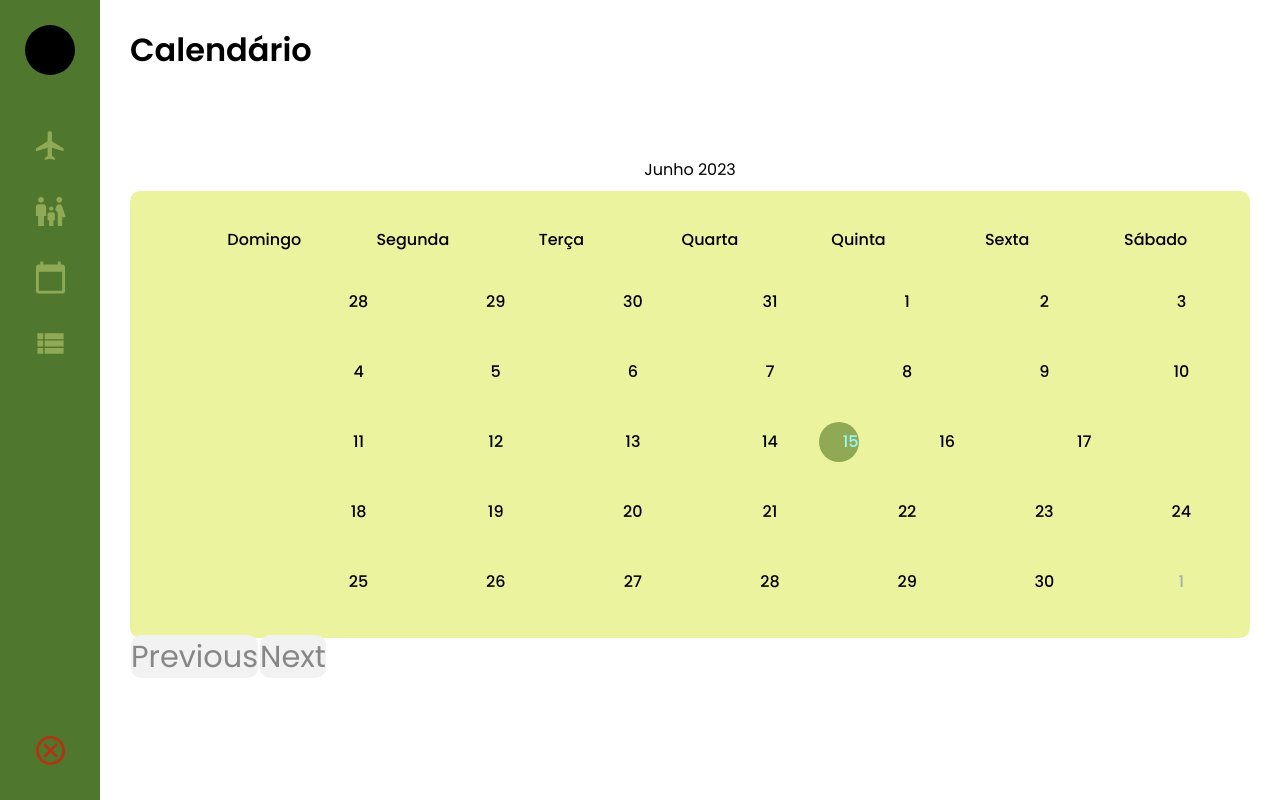
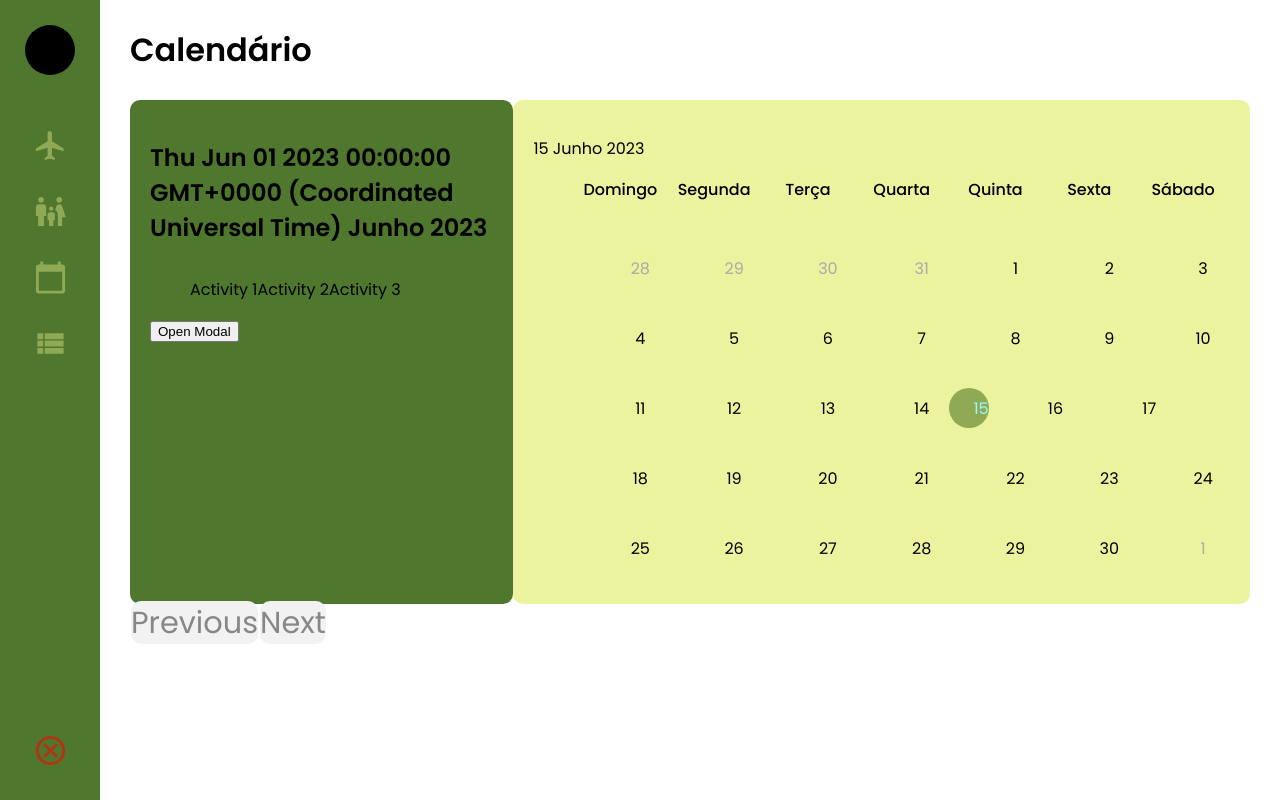
Before and after one commit to mdsreq-fga-unb/2023.1-MoViagem, a React (Vite) app in the folder client/: page /travel in a window 1280 px wide. Built offline with nearby package versions, Linux system fonts and the light colour scheme; no server answers.

Commit message:
refactor component to include sidebar activities for selected date

```diff
--- a/client/src/pages/Travels/Calendar/index.tsx
+++ b/client/src/pages/Travels/Calendar/index.tsx
@@ -6,6 +6,7 @@ import styles from "./styles.module.scss";
 const Calendar: React.FC = () => {
   const date = useMemo(() => new Date(), []);
   const [currentDate, setCurrentDate] = useState("");
+  const [currentDateForSidebar, setCurrentDateForSidebar] = useState("");
   const [daysTag, setDaysTag] = useState("");
   const [currMonth, setCurrMonth] = useState<number>(date.getMonth());
   const [showModal, setShowModal] = useState(false);
@@ -44,7 +45,7 @@ const Calendar: React.FC = () => {
 
     for (let i = firstDayOfMonth; i > 0; i--) {
       days.push(
-        <li key={`prev-${i}`} className="inactive">
+        <li key={`prev-${i}`} className={styles.inactive}>
           {lastDateOfLastMonth - i + 1}
         </li>
       );
@@ -55,10 +56,16 @@ const Calendar: React.FC = () => {
         i === date.getDate() &&
         currMonth === date.getMonth() &&
         date.getFullYear() === date.getFullYear()
-          ? "active"
+          ? styles.active
           : "";
       days.push(
-        <li key={`curr-${i}`} className={styles[isToday]} onClick={() => handleDayClick(i)}>
+        <li
+          key={`curr-${i}`}
+          className={styles.days + " " + isToday}
+          onClick={() => {
+            handleDayClick(i);
+          }}
+        >
           {i}
         </li>
       );
@@ -72,7 +79,18 @@ const Calendar: React.FC = () => {
       );
     }
 
-    setCurrentDate(`${months[currMonth]} ${currYearRef.current}`);
+    const currentMonth = months[currMonth];
+    const currentDay = date.getDate();
+
+    const selectedDateEvent = new Date(currYearRef.current, currMonth);
+    const currentDayForSidebar = selectedDateEvent;
+
+    setSelectedDate(selectedDateEvent);
+    setCurrentDateForSidebar(`${currentDayForSidebar} ${months[currMonth]} ${currYearRef.current}`);
+
+    console.log("Day clicked:", selectedDate);
+
+    setCurrentDate(`${currentDay} ${months[currMonth]} ${currYearRef.current}`);
     setDaysTag(ReactDOMServer.renderToString(<ul>{days}</ul>));
   }, [currMonth, date]);
 
@@ -102,6 +120,10 @@ const Calendar: React.FC = () => {
     [date]
   );
 
+  const handleModalOpen = () => {
+    setShowModal(true);
+  };
+
   return (
     <>
       <div className={styles.pageContainer}>
@@ -109,14 +131,21 @@ const Calendar: React.FC = () => {
           {showModal && (
             <EventModal selectedDate={selectedDate} closeModal={() => setShowModal(false)} />
           )}
-          <div className={styles.outsideBox}>
+          <div className={styles.sidebar}>
+            {/* Sidebar Content */}
+            <h2>{currentDateForSidebar}</h2>
+            {/* Fetch and display activities for the selected date */}
+            <ul>
+              <li>Activity 1</li>
+              <li>Activity 2</li>
+              <li>Activity 3</li>
+            </ul>
+            <button onClick={handleModalOpen}>Open Modal</button>
+          </div>
+          <div className={styles.calendar}>
             <header>
               <p className={styles.currentDate}>{currentDate}</p>
             </header>
-          </div>
-        </div>
-      </div>
-      <div className={styles.calendar}>
             <ul className={styles.weeks}>
               <li>Domingo</li>
               <li>Segunda</li>
@@ -125,12 +154,10 @@ const Calendar: React.FC = () => {
               <li>Quinta</li>
               <li>Sexta</li>
               <li>Sábado</li>
-          <ul
-            className={styles.days}
-            dangerouslySetInnerHTML={{ __html: daysTag }}
-            onClick={() => handleDayClick(parseInt(daysTag))}
-          />
             </ul>
+            <div className={styles.days} dangerouslySetInnerHTML={{ __html: daysTag }} />
+          </div>
+        </div>
       </div>
       <div className={styles.icons}>
         <span className={styles.prev} onClick={() => handleIconClick(-1)}>
--- a/client/src/pages/Travels/Calendar/styles.module.scss
+++ b/client/src/pages/Travels/Calendar/styles.module.scss
@@ -50,6 +50,24 @@
 
   border: 1px solid rgba(221, 223, 228, 1);
   border-radius: 10px;
+}
+
+.sidebar {
+  padding: 20px;
+  background-color: #4f772d;
+  border-radius: 10px;
+
+  ul {
+    display: flex;
+    list-style: none;
+    flex-wrap: wrap;
+    text-align: center;
+  }
+
+  .current-date {
+    font-size: 1.45rem;
+    font-weight: 500;
+  }
 }
 
 .calendar {
```
Lines whose indentation alone changed are shown as unchanged.
